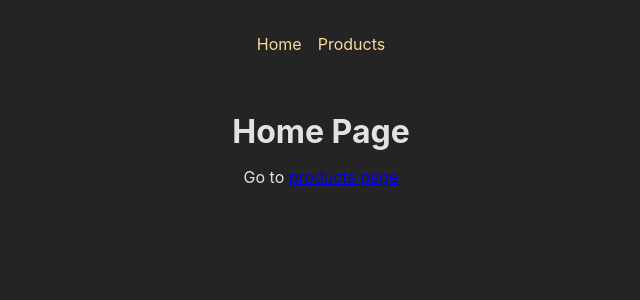
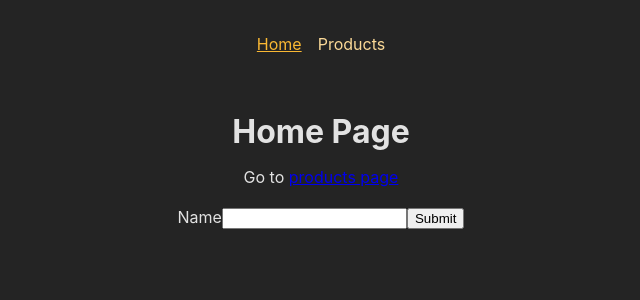
Before and after one commit to matekuna92/react-router-spa, a React (Create React App) app: page / in a window 1280 px wide. Shown: the top 300 px of the page, without its empty margins (319-959 px from the left). Built offline with nearby package versions, Linux system fonts and the light colour scheme.

Commit message:
NavLink with className prop, useNavigate hook for programmatic navigation (form submit)

```diff
--- a/src/components/MainNavigation.js
+++ b/src/components/MainNavigation.js
@@ -1,5 +1,5 @@
 import React from 'react';
-import { Link } from 'react-router-dom';
+import { Link, NavLink } from 'react-router-dom';
 import styles from './MainNavigation.module.css';
 
 const MainNavigation = () => {
@@ -7,8 +7,12 @@ const MainNavigation = () => {
         <header className={styles.header}>
             <nav>
                 <ul className={styles.list}>
-                    <li> <Link to='/'>Home</Link> </li>
-                    <li> <Link to='/products'>Products</Link> </li>
+                    <li>
+                        <NavLink to='/' className={({isActive}) => isActive ? styles.active : undefined}>Home</NavLink>
+                    </li>
+                    <li>
+                        <NavLink to='/products' className={({isActive}) => isActive ? styles.active : undefined}>Products</NavLink>
+                    </li>
                 </ul>
             </nav>
         </header>
--- a/src/pages/Home.js
+++ b/src/pages/Home.js
@@ -1,12 +1,24 @@
 import React from 'react';
-import { Link } from 'react-router-dom';
+import { Link, useNavigate } from 'react-router-dom';
 
 // using regular a href would cause the app to send unneccessary request and refresh page when routing to page: Link solves the problem
 const HomePage = () => {
+    const navigate = useNavigate();
+
+    const navigateHandler = () => {
+        navigate('/products');
+    }
+
     return (
         <>
             <h1>Home Page</h1>
             <p> Go to <Link to='/products'> products page </Link></p>
+
+            <form onSubmit={navigateHandler}>
+                <label>Name</label>
+                <input type='text'></input>
+                <button type='submit'>Submit</button>
+            </form>
         </>
     )
 }
```
